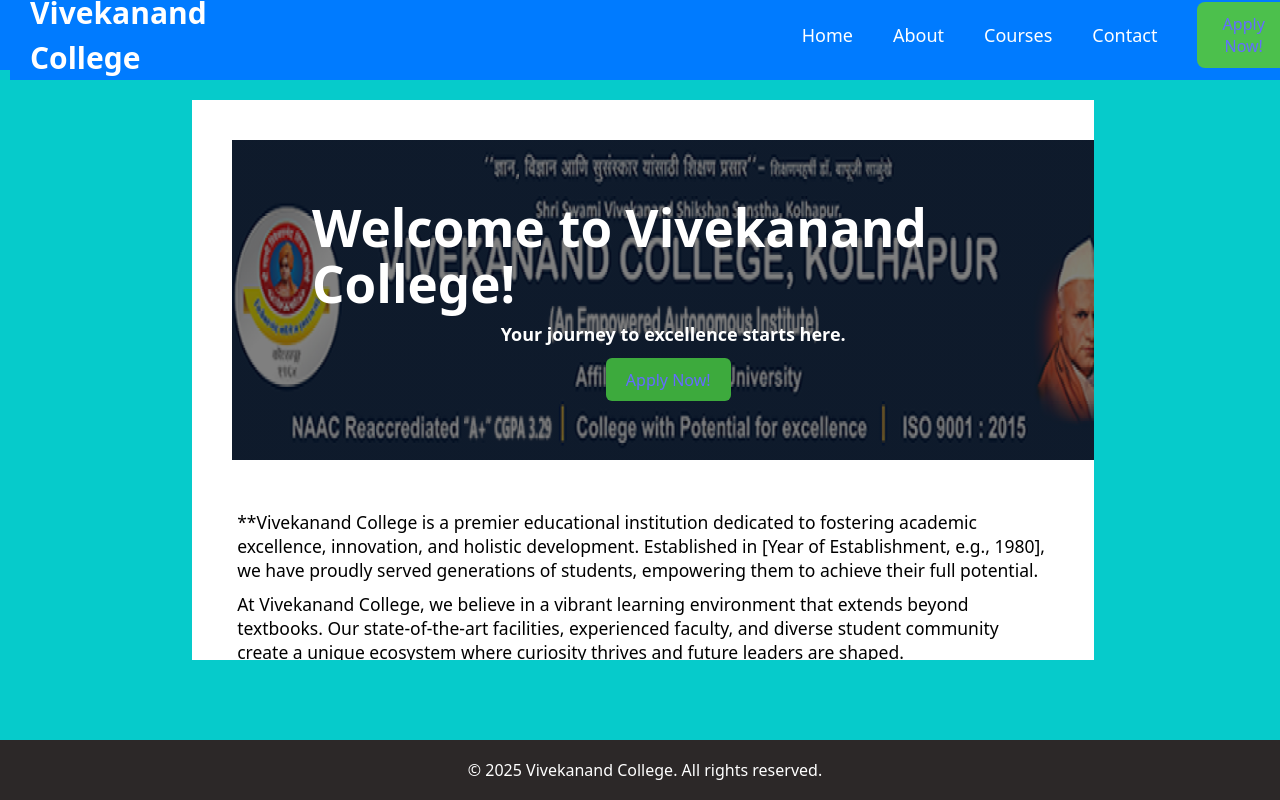
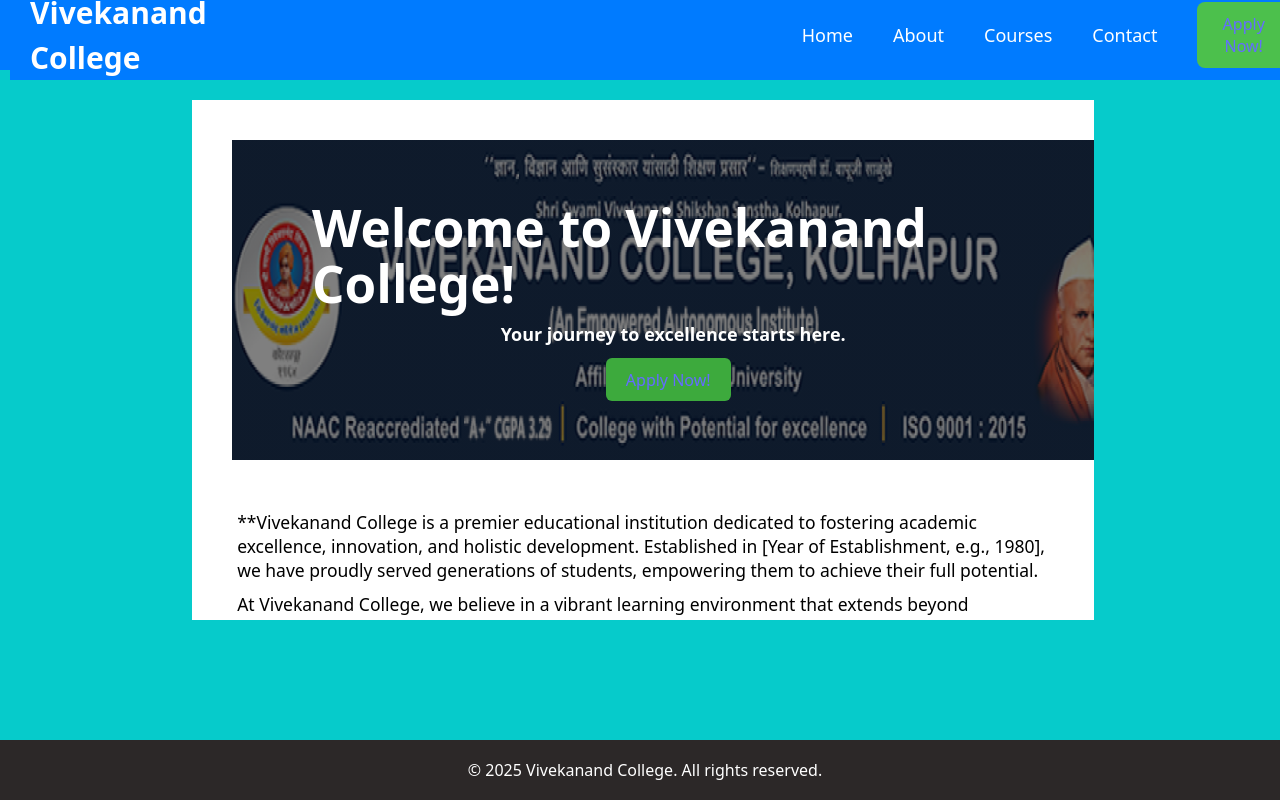
Before and after one commit to shreyadesai123/vck-ojt, a React (Vite) app: page / in a window 1280 px wide. Built offline with nearby package versions, Linux system fonts and the light colour scheme.

Commit message:
Update Home.css

```diff
--- a/src/pages/Home.css
+++ b/src/pages/Home.css
@@ -12,7 +12,7 @@
 
 .other {
     margin-top: 100px;
-    height: 560px;
+    height: 520px;
     width: 70.5%;
     display: flex;
     flex-direction: column;
```
